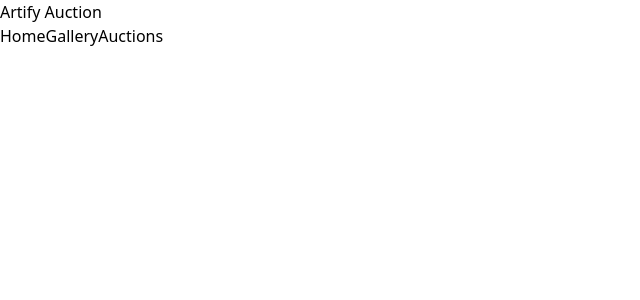
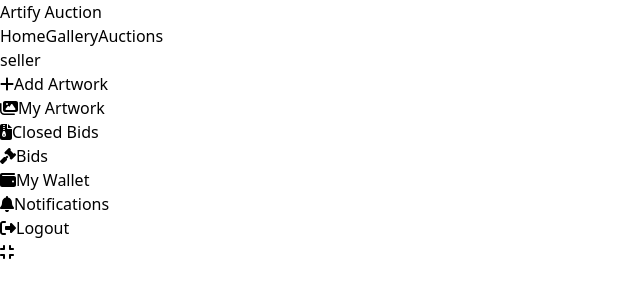
Before and after one commit to GordonGichini/Artify-Frontend, a React (Create React App) app in the folder art-auction-frontend/: page /dashboard/seller in a window 1280 px wide. Shown: the top 300 px of the page, without its empty margins (0-640 px from the left). Built offline with nearby package versions, Linux system fonts and the light colour scheme.

Commit message:
sidebar updates

```diff
--- a/art-auction-frontend/src/App.tsx
+++ b/art-auction-frontend/src/App.tsx
@@ -52,6 +52,7 @@ const App: React.FC = () => {
         <Route path="/dashboard/bidder/my-wins" Component={BidderDashboard} />
         <Route path="/dashboard/bidder/my-orders" Component={BidderDashboard} />
         <Route path="/dashboard/bidder/notifications" Component={BidderDashboard} />
+        <Route path="/dashboard/seller" Component={SellerDashboard} />
         <Route path="/dashboard/seller/add-artwork" Component={SellerDashboard} />
         <Route path="/dashboard/seller/my-artwork" Component={SellerDashboard} />
         <Route path="/dashboard/seller/closed-bids" Component={SellerDashboard} />
--- a/art-auction-frontend/src/components/common/Sidebar.tsx
+++ b/art-auction-frontend/src/components/common/Sidebar.tsx
@@ -15,26 +15,48 @@ const Sidebar: React.FC<SidebarProps> = ({ persona }) => {
           return (
             <>
               <li>
-                <Link to="/dashboard/admin/manage/users">Users</Link>
+                <Link to="/dashboard/admin/manage/users">
+                  <FontAwesomeIcon icon={['fas', 'users']} />
+                  {!isCollapsed && 'Users'}
+                  </Link>
               </li>
               <li>
-                <Link to="/dashboard/admin/manage/artwork">Artwork</Link>
+                <Link to="/dashboard/admin/manage/artwork">
+                  <FontAwesomeIcon icon={['fas', 'paint-brush']} />
+                  {!isCollapsed && 'Artwork'}
+                  </Link>
               </li>
               <li>
-                <Link to="/dashboard/admin/manage/categories">Categories</Link>
+              <Link to="/dashboard/admin/manage/categories">
+                <FontAwesomeIcon icon={['fas', 'list-alt']} />
+                {!isCollapsed && 'Categories'}
+              </Link>
             </li>
             <li>
-                <Link to="/dashboard/admin/view-bids">View Bids</Link>
+              <Link to="/dashboard/admin/view-bids">
+                <FontAwesomeIcon icon={['fas', 'eye']} />
+                {!isCollapsed && 'View Bids'}
+              </Link>
             </li>
             <li>
-                <Link to="/dashboard/admin/send-emails">Send Emails</Link>
+              <Link to="/dashboard/admin/send-emails">
+                <FontAwesomeIcon icon={['fas', 'envelope']} />
+                {!isCollapsed && 'Send Emails'}
+              </Link>
             </li>
             <li>
-                <Link to="/dashboard/admin/notifications">Notifications</Link>
+              <Link to="/dashboard/admin/notifications">
+                <FontAwesomeIcon icon={['fas', 'bell']} />
+                {!isCollapsed && 'Notifications'}
+              </Link>
             </li>
             <li>
-                <Link to="/logout">Logout</Link>
+              <Link to="/logout">
+                <FontAwesomeIcon icon={['fas', 'sign-out-alt']} />
+                {!isCollapsed && 'Logout'}
+              </Link>
             </li>
+
             </>
           );
 
@@ -42,25 +64,46 @@ const Sidebar: React.FC<SidebarProps> = ({ persona }) => {
           return (
             <>
                <li>
-                <Link to="/dashboard/seller/add-artwork">Add Artwork</Link>
+              <Link to="/dashboard/seller/add-artwork">
+                <FontAwesomeIcon icon={['fas', 'plus']} />
+                {!isCollapsed && 'Add Artwork'}
+              </Link>
             </li>
             <li>
-                <Link to="/dashboard/seller/my-artwork">My Artwork</Link>
+              <Link to="/dashboard/seller/my-artwork">
+                <FontAwesomeIcon icon={['fas', 'images']} />
+                {!isCollapsed && 'My Artwork'}
+              </Link>
             </li>
             <li>
-                <Link to="/dashboard/seller/closed-bids">Closed Bids</Link>
+              <Link to="/dashboard/seller/closed-bids">
+                <FontAwesomeIcon icon={['fas', 'file-archive']} />
+                {!isCollapsed && 'Closed Bids'}
+              </Link>
             </li>
             <li>
-                <Link to="/dashboard/seller/bids">Bids</Link>
+              <Link to="/dashboard/seller/bids">
+                <FontAwesomeIcon icon={['fas', 'gavel']} />
+                {!isCollapsed && 'Bids'}
+              </Link>
             </li>
             <li>
-                <Link to="/dashboard/seller/my-wallet">My Wallet</Link>
+              <Link to="/dashboard/seller/my-wallet">
+                <FontAwesomeIcon icon={['fas', 'wallet']} />
+                {!isCollapsed && 'My Wallet'}
+              </Link>
             </li>
             <li>
-                <Link to="/dashboard/seller/notifications">Notifications</Link>
+              <Link to="/dashboard/seller/notifications">
+                <FontAwesomeIcon icon={['fas', 'bell']} />
+                {!isCollapsed && 'Notifications'}
+              </Link>
             </li>
             <li>
-                <Link to="/logout">Logout</Link>
+              <Link to="/logout">
+                <FontAwesomeIcon icon={['fas', 'sign-out-alt']} />
+                {!isCollapsed && 'Logout'}
+              </Link>
             </li>
             </>
           );
@@ -69,19 +112,34 @@ const Sidebar: React.FC<SidebarProps> = ({ persona }) => {
           return (
             <>
              <li>
-                <Link to="/dashboard/bidder/my-bids">My Bids</Link>
+              <Link to="/dashboard/bidder/my-bids">
+                <FontAwesomeIcon icon={['fas', 'hand-holding-usd']} />
+                {!isCollapsed && 'My Bids'}
+              </Link>
             </li>
             <li>
-                <Link to="/dashboard/bidder/my-wins">My Wins</Link>
+              <Link to="/dashboard/bidder/my-wins">
+                <FontAwesomeIcon icon={['fas', 'trophy']} />
+                {!isCollapsed && 'My Wins'}
+              </Link>
             </li>
             <li>
-                <Link to="/dashboard/bidder/my-orders">My Orders</Link>
+              <Link to="/dashboard/bidder/my-orders">
+                <FontAwesomeIcon icon={['fas', 'list-ul']} />
+                {!isCollapsed && 'My Orders'}
+              </Link>
             </li>
             <li>
-                <Link to="/dashboard/bidder/notifications">Notifications</Link>
+              <Link to="/dashboard/bidder/notifications">
+                <FontAwesomeIcon icon={['fas', 'bell']} />
+                {!isCollapsed && 'Notifications'}
+              </Link>
             </li>
             <li>
-                <Link to="/logout">Logout</Link>
+              <Link to="/logout">
+                <FontAwesomeIcon icon={['fas', 'sign-out-alt']} />
+                {!isCollapsed && 'Logout'}
+              </Link>
             </li>
             </>
           );
@@ -96,23 +154,20 @@ const Sidebar: React.FC<SidebarProps> = ({ persona }) => {
     {isCollapsed ? (
       <ul className="flex flex-col items-center">
         {/* Icons repping nav links when collapsed */}
-            <li>
-            <Link to="/dashboard/admin/manage/users">
-              <FontAwesomeIcon icon={['fas', 'users']} />
-            </Link>
-            </li>
-            <li>
-            <Link to="/dashboard/admin/manage/artwork">
-              <FontAwesomeIcon icon={['fas', 'paint-brush']} />
-            </Link>
-          </li>
-          {/* ... (add icons for other nav links) */}
+        {getSidebarLinks()} {/* Render the collapsed sidebar links directly */}
       </ul>
     ) : (
-
-        <ul>
+      <div className="flex flex-col">
+        <div className="flex items-center mb-4">
+          {/* Avatar */}
+          <div className="w-8 h-8 bg-gray-300 rounded-full mr-2"></div>
+          {/* Persona */}
+          {!isCollapsed && <span className="text-lg font-bold">{persona}</span>}
+        </div>
+        <ul className="space-y-2">
           {getSidebarLinks()}
         </ul>
+      </div>
     )}
     <button className="mt-4 bg-white p-2 rounded-md" onClick={() => setCollapsed(!isCollapsed)}>
       {isCollapsed ? (
--- a/art-auction-frontend/src/components/dashboard/Admin/BiddingManagement.tsx
+++ b/art-auction-frontend/src/components/dashboard/Admin/BiddingManagement.tsx
@@ -1,4 +1,5 @@
 import React from 'react';
+import Sidebar from '../../common/Sidebar';
 
 interface Auction {
   id: number;
@@ -22,6 +23,7 @@ const BiddingManagement: React.FC = () => {
   return (
     <div>
       <h2>Bidding Management</h2>
+      <Sidebar persona="admin" />
       <ul>
         {auctions.map((auction) => (
           <li key={auction.id}>
--- a/art-auction-frontend/src/components/dashboard/Admin/CategoryManagement.tsx
+++ b/art-auction-frontend/src/components/dashboard/Admin/CategoryManagement.tsx
@@ -1,4 +1,5 @@
 import React, { useState } from 'react';
+import Sidebar from '../../common/Sidebar';
 
 const CategoryManagement: React.FC = () => {
   const [categories, setCategories] = useState<string[]>(['Painting', 'Sculpture', 'Photography']);
@@ -29,6 +30,7 @@ const CategoryManagement: React.FC = () => {
   return (
     <div>
       <h2>Category Management</h2>
+      <Sidebar persona="admin" />
       <ul>
         {categories.map((category, index) => (
           <li key={index}>
--- a/art-auction-frontend/src/components/dashboard/Admin/ProductManagement.tsx
+++ b/art-auction-frontend/src/components/dashboard/Admin/ProductManagement.tsx
@@ -1,4 +1,5 @@
 import React from 'react';
+import Sidebar from '../../common/Sidebar';
 
 const ProductManagement: React.FC = () => {
   const products = [
@@ -25,6 +26,7 @@ const ProductManagement: React.FC = () => {
   return (
     <div>
       <h2>Product Management</h2>
+      <Sidebar persona="admin" />
       <ul>
         {products.map((product) => (
           <li key={product.id}>
--- a/art-auction-frontend/src/components/dashboard/Admin/SendUpdates.tsx
+++ b/art-auction-frontend/src/components/dashboard/Admin/SendUpdates.tsx
@@ -1,4 +1,5 @@
 import React, { useState } from 'react';
+import Sidebar from '../../common/Sidebar';
 
 const SendUpdates: React.FC = () => {
   const [selectedUsers, setSelectedUsers] = useState<string[]>([]);
@@ -20,6 +21,7 @@ const SendUpdates: React.FC = () => {
   return (
     <div>
       <h2>Send Updates</h2>
+      <Sidebar persona="admin" />
       <div>
         <label>Select User Type:</label>
         <select onChange={(e) => handleUserSelection(e.target.value)}>
--- a/art-auction-frontend/src/components/dashboard/Admin/UserManagement.tsx
+++ b/art-auction-frontend/src/components/dashboard/Admin/UserManagement.tsx
@@ -1,4 +1,5 @@
 import React from 'react';
+import Sidebar from '../../common/Sidebar';
 
 const UserManagement: React.FC = () => {
   const users = [
@@ -24,6 +25,7 @@ const UserManagement: React.FC = () => {
 
   return (
     <div>
+      <Sidebar persona="admin" />
       <h2>User Management</h2>
       <ul>
         {users.map((user) => (
--- a/art-auction-frontend/src/components/dashboard/SellerDashboard.tsx
+++ b/art-auction-frontend/src/components/dashboard/SellerDashboard.tsx
@@ -1,43 +1,19 @@
 import React from 'react';
-import SellerArtworkForm from './Seller/SellerArtworkForm';
-import SellerBidInformation from './Seller/SellerBidInformation';
 import Sidebar from '../common/Sidebar';
 
+
 const SellerDashboard: React.FC = () => {
-  const [activeComponent, setActiveComponent] = React.useState('artworkForm');
+  return (
+    <div className="flex">
+      <Sidebar persona="seller" />
+      <div className="flex-1 mx-auto p-8 max-w-screen-lg">
+       {/* Seller content */}
 
-  const renderActiveComponent = () => {
-    switch (activeComponent) {
-      case 'artworkForm':
-        return <SellerArtworkForm />;
-      case 'bidInformation':
-        return <SellerBidInformation />;
-      default:
-        return null;
-    }
-  };
+      </div>
+
+    </div>
 
 
-  return (
-    <div className="mx-auto p-8 max-w-screen-lg">
-      <h2>Seller Dashboard</h2>
-      <div className="flex">
-        <Sidebar persona="seller" />
-        <div>
-          <button onClick={() => setActiveComponent('artworkForm')}>Create/Edit Artwork</button>
-          <button onClick={() => setActiveComponent('bidInformation')}>Bid Information</button>
-          {/* Add other buttons as needed */}
-        </div>
-
-        {/* Main Content */}
-        <div className="flex-1">
-          {renderActiveComponent()}
-        </div>
-      </div>
-
-      {/* Add seller dashboard content */}
-
-    </div>
   );
 };
 
```
Lines whose indentation alone changed are shown as unchanged.
